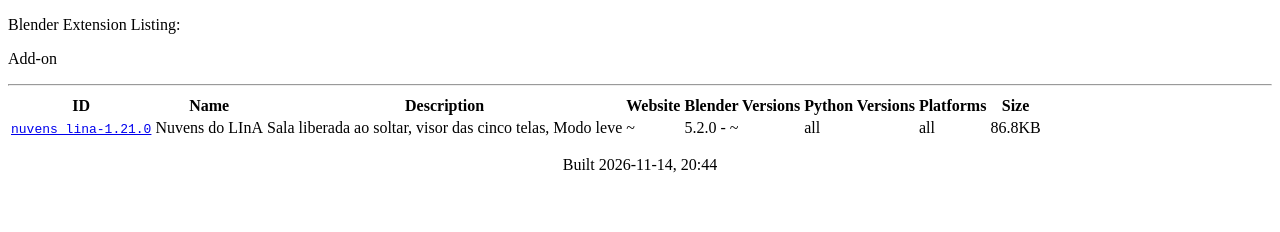
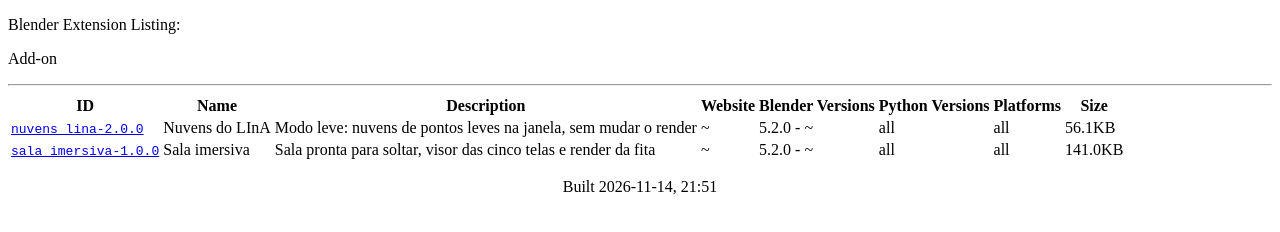
Before and after one commit to lina-ufc/sala-imersiva-blender-extensoes, a plain HTML site: page index.html in a window 1280 px wide. Drawn offline with Linux system fonts and the light colour scheme.

Commit message:
Sala imersiva 1.0.0 e Nuvens do LInA 2.0.0

```diff
--- a/index.html
+++ b/index.html
@@ -20,17 +20,27 @@
     <th>Size</th>
   </tr>
   <tr>
-    <td><tt><a href="./nuvens_lina-1.21.0.zip?repository=.%2Findex.json&blender_version_min=5.2.0">nuvens_lina-1.21.0</a></tt></td>
+    <td><tt><a href="./nuvens_lina-2.0.0.zip?repository=.%2Findex.json&blender_version_min=5.2.0">nuvens_lina-2.0.0</a></tt></td>
     <td>Nuvens do LInA</td>
-    <td>Sala liberada ao soltar, visor das cinco telas, Modo leve</td>
+    <td>Modo leve: nuvens de pontos leves na janela, sem mudar o render</td>
     <td>~</td>
     <td>5.2.0 - ~</td>
     <td>all</td>
     <td>all</td>
-    <td>86.8KB</td>
+    <td>56.1KB</td>
+  </tr>
+  <tr>
+    <td><tt><a href="./sala_imersiva-1.0.0.zip?repository=.%2Findex.json&blender_version_min=5.2.0">sala_imersiva-1.0.0</a></tt></td>
+    <td>Sala imersiva</td>
+    <td>Sala pronta para soltar, visor das cinco telas e render da fita</td>
+    <td>~</td>
+    <td>5.2.0 - ~</td>
+    <td>all</td>
+    <td>all</td>
+    <td>141.0KB</td>
   </tr>
 </table>
 
-<center><p>Built 2026-11-14, 20:44</p></center>
+<center><p>Built 2026-11-14, 21:51</p></center>
 </body>
 </html>
```
Also changed, not shown: index.json (+23 -7 lines), 4 other files.
